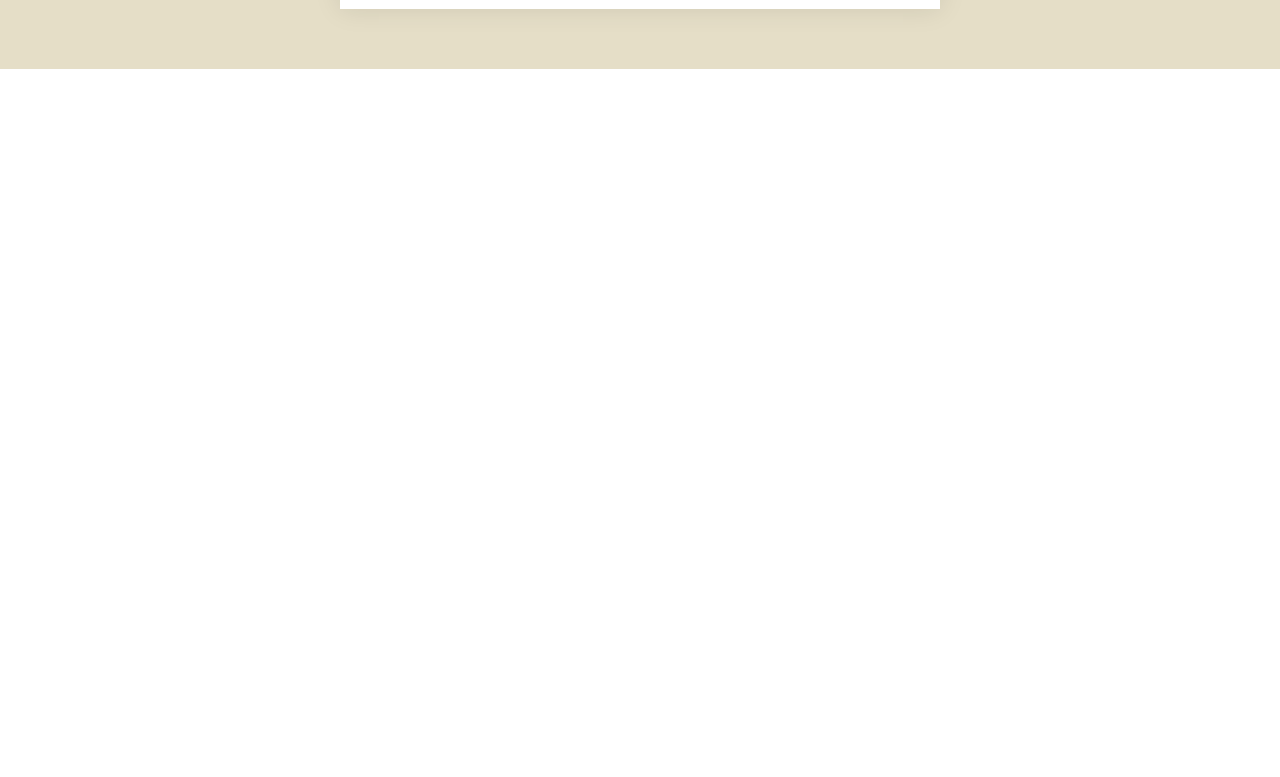
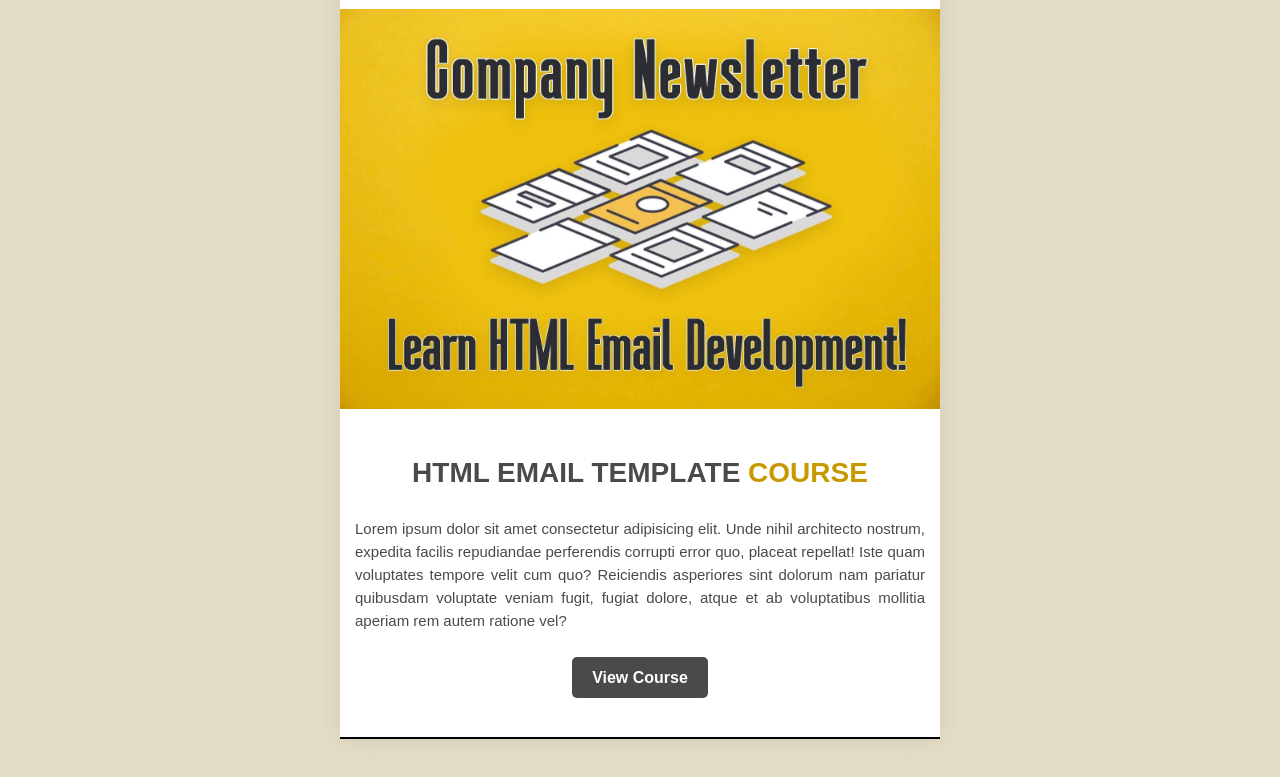
Before and after one commit to arifislamfx/html-email-template01, a plain HTML site: page index.html in a window 1280 px wide. Shown: the part 87-864 px from the top of the page. Before the commit the page ends 800 px from the top, so only its background shows below. Drawn offline with Linux system fonts and the light colour scheme.

Commit message:
done banner section

```diff
--- a/index.html
+++ b/index.html
@@ -40,6 +40,7 @@
 			font-family: sans-serif;
 			color: #4a4a4a;
 			box-shadow: 0 0 25px rgba(0, 0, 0, 0.1);
+			text-align: center;
 		}
 
 		.two-columns {
@@ -60,6 +61,20 @@
 
 		.social-media {
 			padding: 12px 0 12px 62px;
+		}
+
+		h3 {
+			font-family: 'Roboto-Condensed', sans-serif;
+			font-size: 28px;
+		}
+
+		.button {
+			background-color: #4a4a4a;
+			color: #fff;
+			text-decoration: none;
+			padding: 12px 20px;
+			font-weight: bold;
+			border-radius: 5px;
 		}
 	</style>
 </head>
@@ -106,10 +121,37 @@
 			</tr>
 
 			<!-- BANNER IMAGE -->
+			<tr>
+				<td><a href="#"><img src="img/banner.jpg" width="600px" style="max-width: 100%" alt="banner image"></a>
+				</td>
+			</tr>
 
 			<!-- TITLE, TEXT & BUTTON -->
+			<tr>
+				<td style="padding: 20px 15px 50px">
+					<table width="100%">
+						<tr>
+							<td>
+								<h3>HTML EMAIL TEMPLATE <span style="color: #c89800">COURSE</span> </h3>
+								<p style="line-height: 23px; font-size: 15px; padding: 0 0 22px; text-align: justify; ">
+									Lorem ipsum dolor sit
+									amet consectetur adipisicing elit. Unde
+									nihil architecto
+									nostrum, expedita facilis repudiandae perferendis corrupti error quo, placeat
+									repellat! Iste quam voluptates tempore velit cum quo? Reiciendis asperiores sint
+									dolorum nam pariatur quibusdam voluptate veniam fugit, fugiat dolore, atque et ab
+									voluptatibus mollitia aperiam rem autem ratione vel?</p>
+								<a href="#" class="button">View Course</a>
+							</td>
+						</tr>
+					</table>
+				</td>
+			</tr>
 
 			<!-- BORDER -->
+			<tr>
+				<td height="2px" style="background-color: #000" ;></td>
+			</tr>
 
 			<!-- THREE COLUMN SECTION -->
 
```
